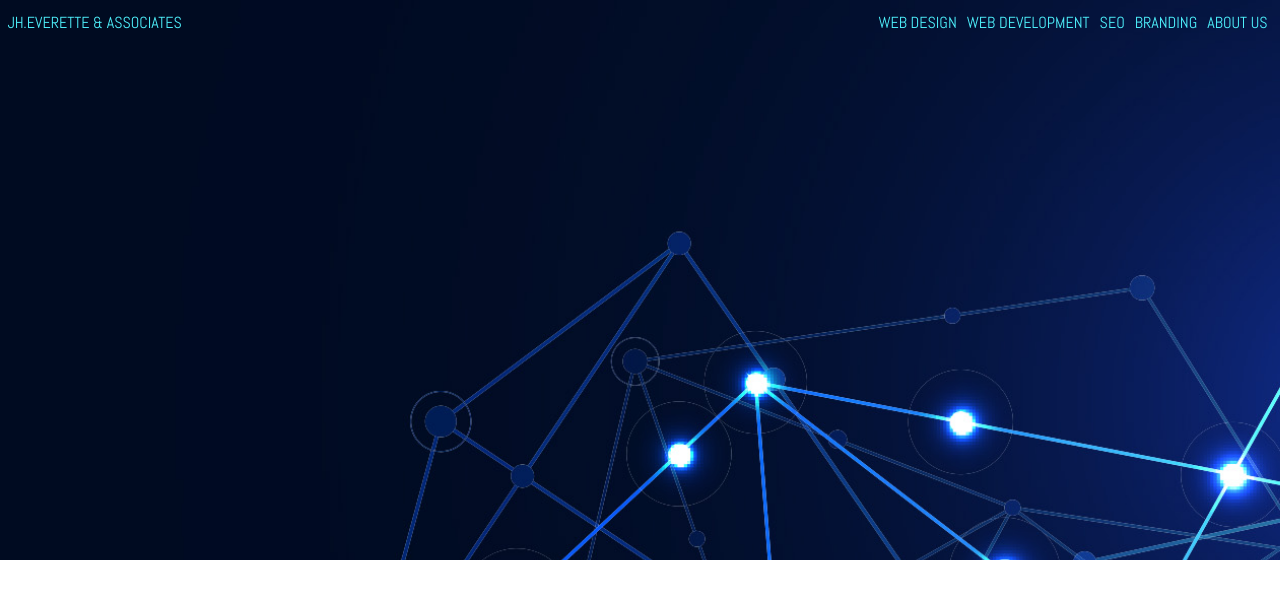
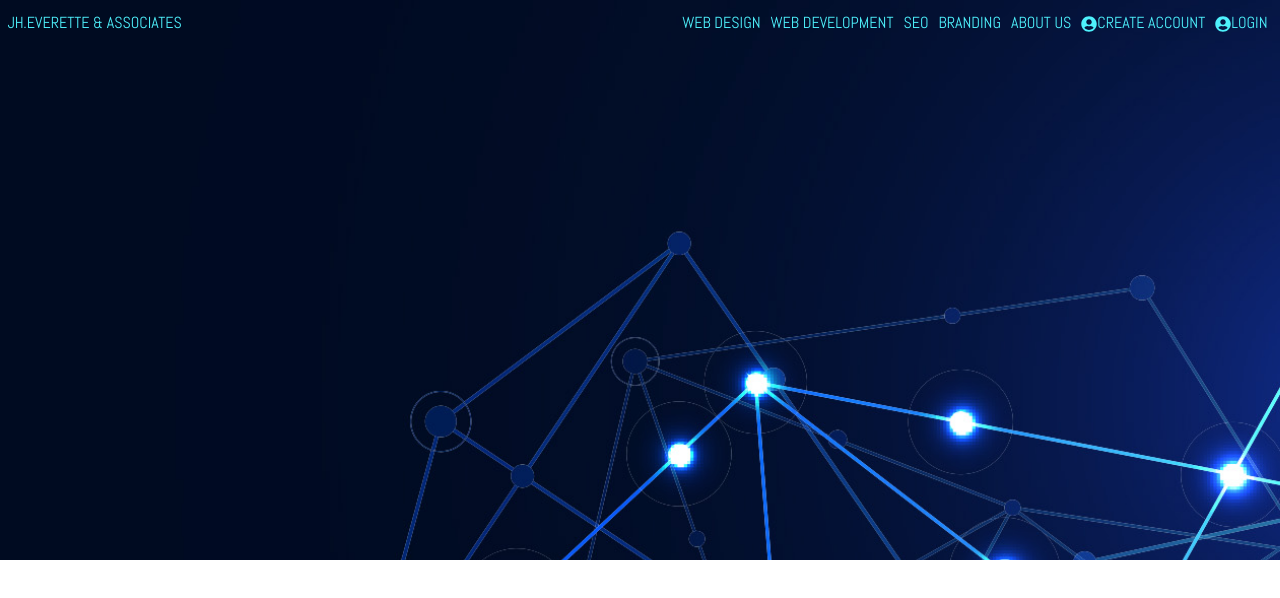
Before and after one commit to DowePaul-FS/jheverette, a React (Create React App) app in the folder frontend/: page / in a window 1280 px wide. Shown: the top 598 px of the page. Built offline with nearby package versions, Linux system fonts and the light colour scheme.

Commit message:
Working on navbar

```diff
--- a/frontend/package.json
+++ b/frontend/package.json
@@ -11,8 +11,9 @@
     "query-string": "^8.1.0",
     "react": "^18.2.0",
     "react-dom": "^18.2.0",
+    "react-icons": "^4.7.1",
     "react-router-dom": "^6.8.1",
-    "react-scripts": "^2.1.3",
+    "react-scripts": "^5.0.1",
     "web-vitals": "^2.1.4"
   },
   "scripts": {
--- a/frontend/src/components/NavBar.js
+++ b/frontend/src/components/NavBar.js
@@ -1,5 +1,7 @@
 import React from 'react';
 import classes from './NavBar.module.css';
+import { Link } from "react-router-dom";
+import { FaUserCircle } from "react-icons/fa";
 
 const NavBar = () => {
     return (
@@ -61,6 +63,24 @@ const NavBar = () => {
                     `}
                         href="#">about us
                     </a>
+                    <a className={`
+                    ${classes["nav-a"]}
+                    ${["nav-item"]}
+                    ${["nav-link"]}
+                    `}
+                    >
+                    <Link to="/login">
+                        <FaUserCircle className={classes.header__profMenu} />Create Account</Link>
+                </a>
+                <a className={`
+                    ${classes["nav-a"]}
+                    ${["nav-item"]}
+                    ${["nav-link"]}
+                    `}
+                    >
+                    <Link to="/login">
+                        <FaUserCircle className={classes.header__profMenu} />Login</Link>
+                </a>
                 </div>
             </div>
         </nav>
```
Also changed, not shown: 1 other file (tests, documents, lock files or other folders). Lines whose indentation alone changed are shown as unchanged.
